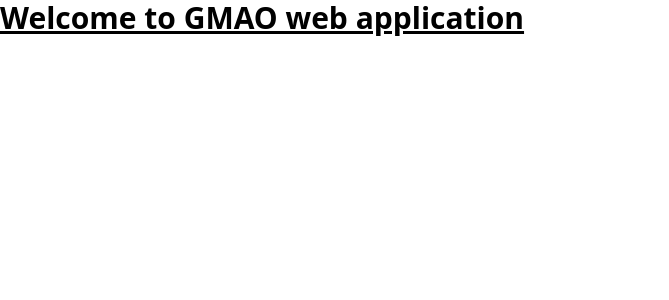
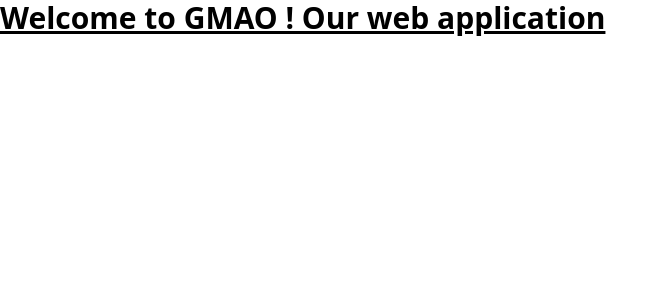
Before and after one commit to Souhaib55/GMAO-Application, an Angular app in the folder client/: page / in a window 1280 px wide. Shown: the top 300 px of the page, without its empty margins (0-669 px from the left). Built offline with nearby package versions, Linux system fonts and the light colour scheme.

Commit message:
Setting Up Project Architecture

```diff
--- a/client/src/app/app.component.html
+++ b/client/src/app/app.component.html
@@ -1,3 +1,3 @@
 <h1 class="text-3xl font-bold underline">
-    Welcome to {{title}} web application
+    Welcome to {{title}} ! Our web application
   </h1>
```
